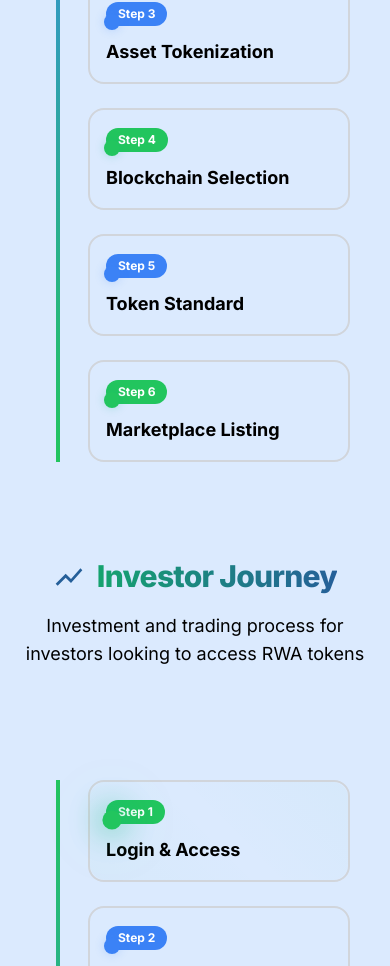
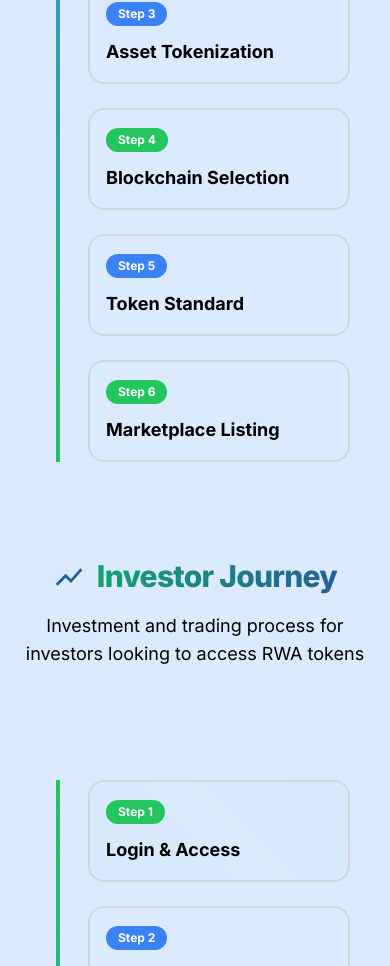
Before and after one commit to anskp/echo-copym-v1.5, a React (Vite) app: page /roadmap in a window 390 px wide. Shown: the part 1016-1982 px from the top of the page. Built offline with nearby package versions, Linux system fonts and the light colour scheme; a web font is replaced by a local one.

Commit message:
removed circle from roadmap

```diff
--- a/src/pages/Roadmap/sections/InvestorRoadmap.jsx
+++ b/src/pages/Roadmap/sections/InvestorRoadmap.jsx
@@ -298,21 +298,7 @@
                   </AnimatePresence>
                 </div>
 
-                  {/* Timeline Dot */}
-                  <motion.div
-                    className={`absolute left-4 sm:left-6 w-4 h-4 sm:w-6 sm:h-6 ${item.color} rounded-full transform -translate-x-1/2 z-20`}
-                    style={{ top: '2rem' }}
-                    animate={{
-                      scale: activeSection === index ? [1, 1.4, 1.2] : 1,
-                      boxShadow: activeSection === index ?
-                        `0 0 25px ${item.ballColor}, 0 0 50px ${item.ballColor}60` :
-                        `0 0 10px ${item.ballColor}40`
-                    }}
-                    transition={{
-                      duration: 0.4,
-                      ease: "easeOut"
-                    }}
-                  />
+                  {/* Timeline Dot - Removed for mobile view */}
               </motion.div>
             ))}
             </div>
--- a/src/pages/Roadmap/sections/RWARoadmap.jsx
+++ b/src/pages/Roadmap/sections/RWARoadmap.jsx
@@ -298,21 +298,7 @@
                   </AnimatePresence>
                 </div>
 
-                  {/* Timeline Dot */}
-                  <motion.div
-                    className={`absolute left-4 sm:left-6 w-4 h-4 sm:w-6 sm:h-6 ${item.color} rounded-full transform -translate-x-1/2 z-20`}
-                    style={{ top: '2rem' }}
-                    animate={{
-                      scale: activeSection === index ? [1, 1.4, 1.2] : 1,
-                      boxShadow: activeSection === index ?
-                        `0 0 25px ${item.ballColor}, 0 0 50px ${item.ballColor}60` :
-                        `0 0 10px ${item.ballColor}40`
-                    }}
-                    transition={{
-                      duration: 0.4,
-                      ease: "easeOut"
-                    }}
-                  />
+                  {/* Timeline Dot - Removed for mobile view */}
               </motion.div>
             ))}
             </div>
```
